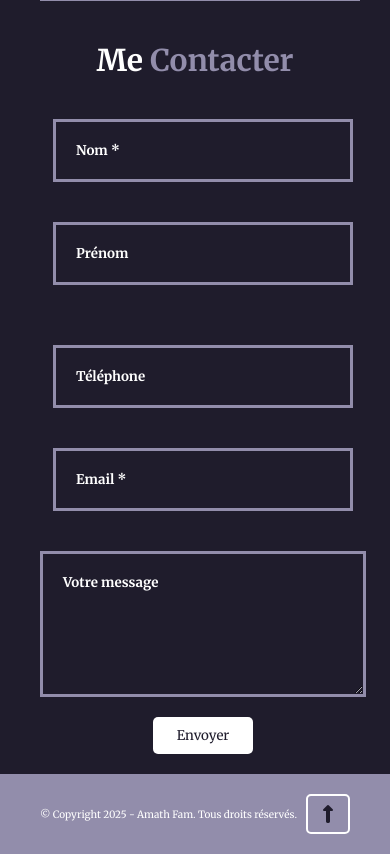
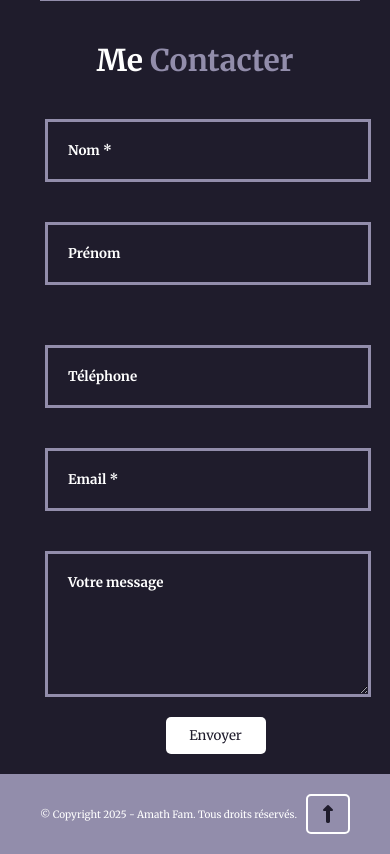
Before and after one commit to amath114fam/Mon-Portfolio-Professionnel, a plain HTML site: page index.html in a window 390 px wide. Shown: the part 2570-3424 px from the top of the page. Drawn offline with nearby package versions, Linux system fonts and the light colour scheme.

Commit message:
quatrieme commit

```diff
--- a/style.css
+++ b/style.css
@@ -660,9 +660,8 @@ footer a {
 }
 
 @media (max-width:595px) {
-
-    .callMe input{
-        width: 100%;
+    .callMe input {
+        width: 280px;
     }
 
     .callMe textarea {
@@ -697,11 +696,14 @@ footer a {
     }
 
     .callMe input {
-        width: 100%;
+        width: 280px;
+        margin-left: 5px;
     }
 
     .callMe textarea {
+        margin-right: 15px;
         height: 100px;
+        width: 280px;
     }
 
     footer p {
```
